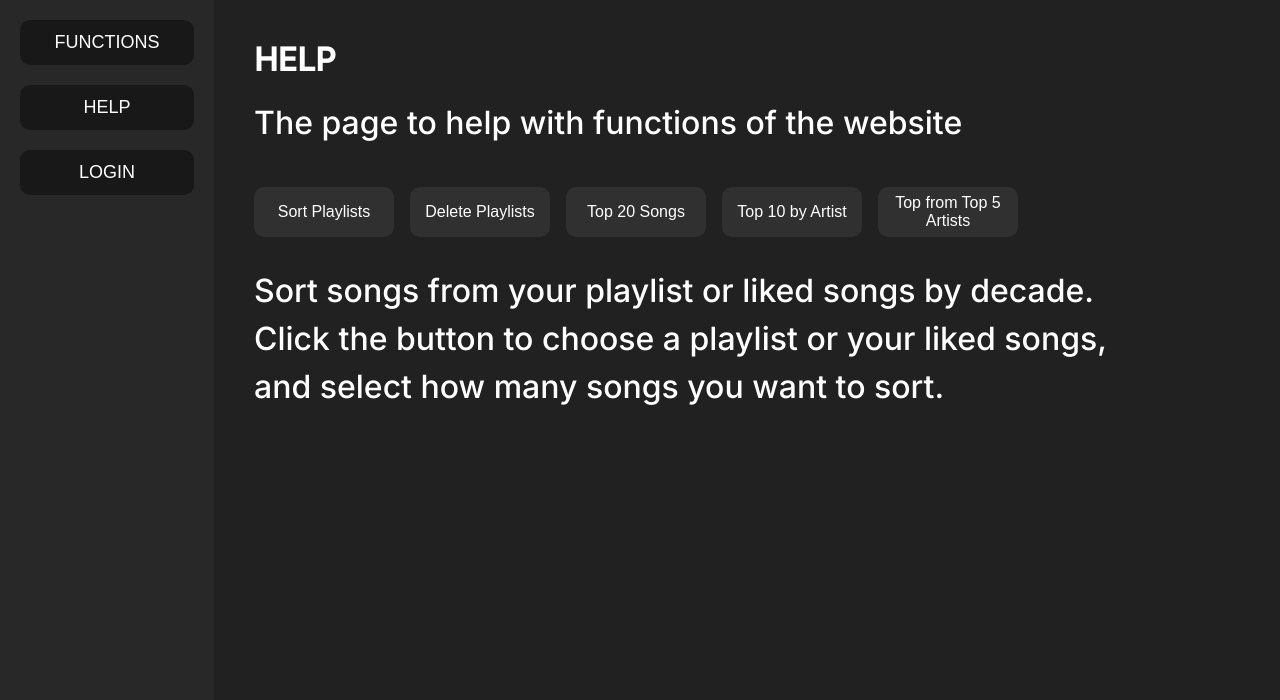
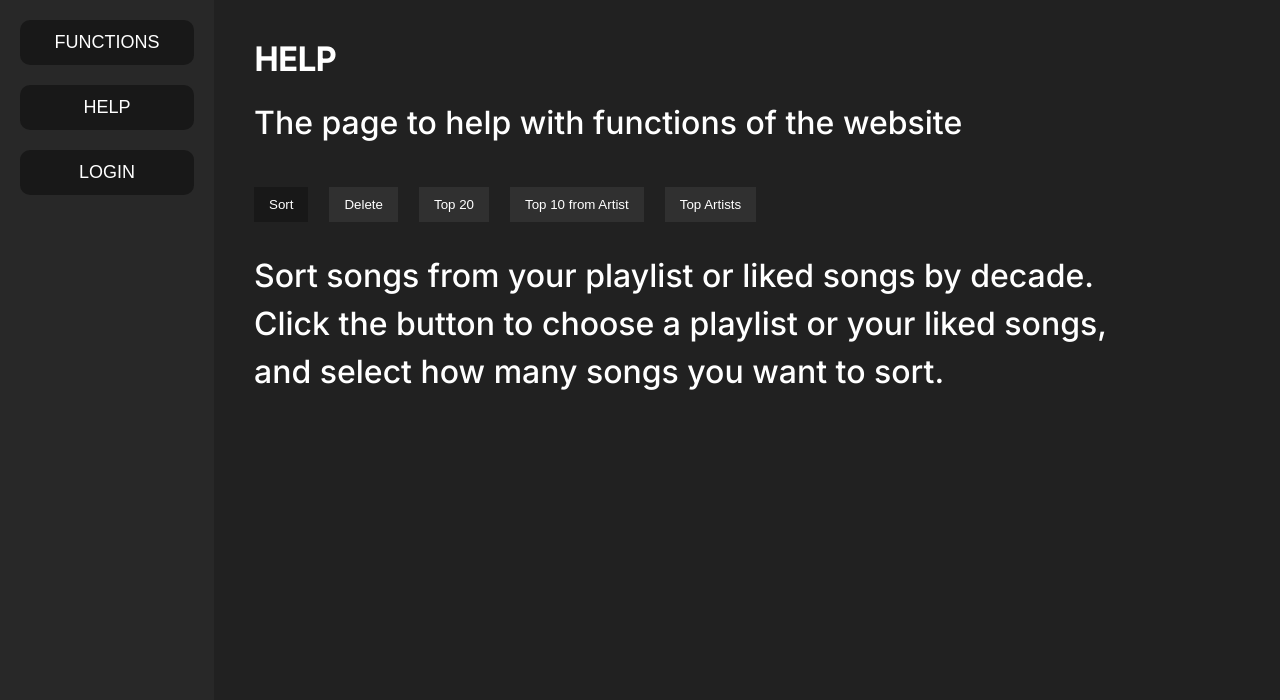
Before and after one commit to Franciszek821/spotifySorter, a Flask app: page /help in a window 1280 px wide. Shown: the part 100-800 px from the top of the page. Run offline with Flask 3, Linux system fonts and the light colour scheme.

Commit message:
fix: fixed the help so it would work better

```diff
--- a/static/Help/style.css
+++ b/static/Help/style.css
@@ -87,16 +87,24 @@ body {
   margin-bottom: 30px;
 }
 
+.hidden {
+  display: none;
+}
+
 .button-group button {
-  width: 140px;
-  height: 50px;
-  background: #303030;
+  background-color: #303030;
   color: white;
-  font-size: 16px;
   border: none;
-  border-radius: 10px;
+  padding: 10px 15px;
+  margin-right: 5px;
   cursor: pointer;
 }
+
+.button-group button.active {
+  background-color: #181818;
+}
+
+
 
 /* Forms */
 .form-section {
--- a/templates/Help/index.html
+++ b/templates/Help/index.html
@@ -47,19 +47,20 @@
 
         <form id="mainForm" method="post">
           <div class="text-block">The page to help with functions of the website</div>
-          <div id="buttons" class="button-group">
-            <button class="sort" type="button" onclick="revealSort(); hideDelete(); hideTop20(); hideTop10fromArt(); hideTopArtist();">Sort Playlists</button>
-            <button class="delete" type="button" onclick="revealDelete(); hideSort(); hideTop20(); hideTop10fromArt(); hideTopArtist();">Delete Playlists</button>
-            <button class="top20" type="button" onclick="revealTop20(); hideSort(); hideDelete(); hideTop10fromArt(); hideTopArtist();">Top 20 Songs</button>
-            <button class="top10fromArt" type="button" onclick="revealTop10fromArt(); hideSort(); hideDelete(); hideTop20(); hideTopArtist();">Top 10 by Artist</button>
-            <button class="topArtist" type="button" onclick="revealTopArtist(); hideSort(); hideDelete(); hideTop20(); hideTop10fromArt();">Top from Top 5 Artists</button>
+          <div class="button-group">
+            <button onclick="showText('textSort')">Sort</button>
+            <button onclick="showText('textDelete')">Delete</button>
+            <button onclick="showText('textTop20')">Top 20</button>
+            <button onclick="showText('textTop10fromArt')">Top 10 from Artist</button>
+            <button onclick="showText('textTopArtist')">Top Artists</button>
           </div>
+
           <div class="text-block">
-            <div class="textSort" id="textSort">Sort songs from your playlist or liked songs by decade. Click the button to choose a playlist or your liked songs, and select how many songs you want to sort.</div>
-            <div class="textDelete" id="textDelete">Delete all playlists created by the app.</div>
-            <div class="textTop20" id="textTop20">Create a playlist with top 20 songs of the user, you have a choice to select the period.</div>
-            <div class="textTop10fromArt" id="textTop10fromArt">Generate a playlist of the top 10 songs by a selected artist.</div>
-            <div class="textTopArtist" id="textTopArtist">Create a playlist featuring the top 10 songs from your top 5 artists.</div>
+            <div class="" id="textSort">Sort songs from your playlist or liked songs by decade. Click the button to choose a playlist or your liked songs, and select how many songs you want to sort.</div>
+            <div class="hidden" id="textDelete">Delete all playlists created by the app.</div>
+            <div class="hidden" id="textTop20">Create a playlist with top 20 songs of the user, you have a choice to select the period.</div>
+            <div class="hidden" id="textTop10fromArt">Generate a playlist of the top 10 songs by a selected artist.</div>
+            <div class="hidden" id="textTopArtist">Create a playlist featuring the top 10 songs from your top 5 artists.</div>
           </div>
 
 
```
Also changed, not shown: static/Help/main.js (+30 -56 lines).
